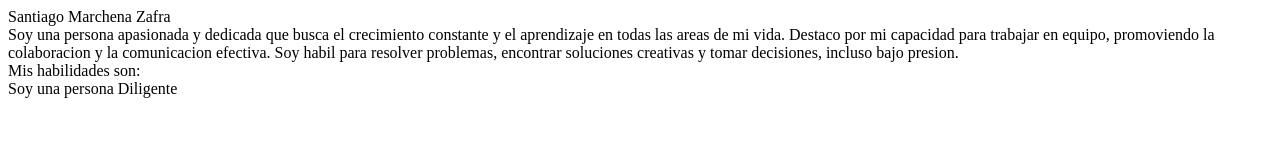
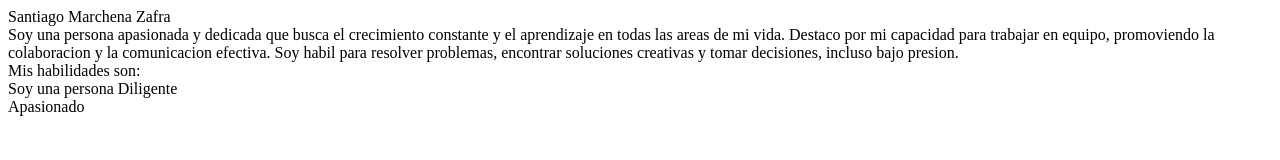
Before and after one commit to Santiago-Marchena/Ejercicio_Portafolio_Rubrica, a plain HTML site: page index.html in a window 1280 px wide. Drawn offline with Linux system fonts and the light colour scheme.

Commit message:
fourth commit

```diff
--- a/index.html
+++ b/index.html
@@ -10,5 +10,6 @@
     <div>Soy una persona apasionada y dedicada que busca el crecimiento constante y el aprendizaje en todas las areas de mi vida. Destaco por mi capacidad para trabajar en equipo, promoviendo la colaboracion y la comunicacion efectiva. Soy habil para resolver problemas, encontrar soluciones creativas y tomar decisiones, incluso bajo presion.</div>
     <div>Mis habilidades son:</div>
     <div>Soy una persona Diligente</div>
+    <div>Apasionado</div>
 </body>
 </html>
```
